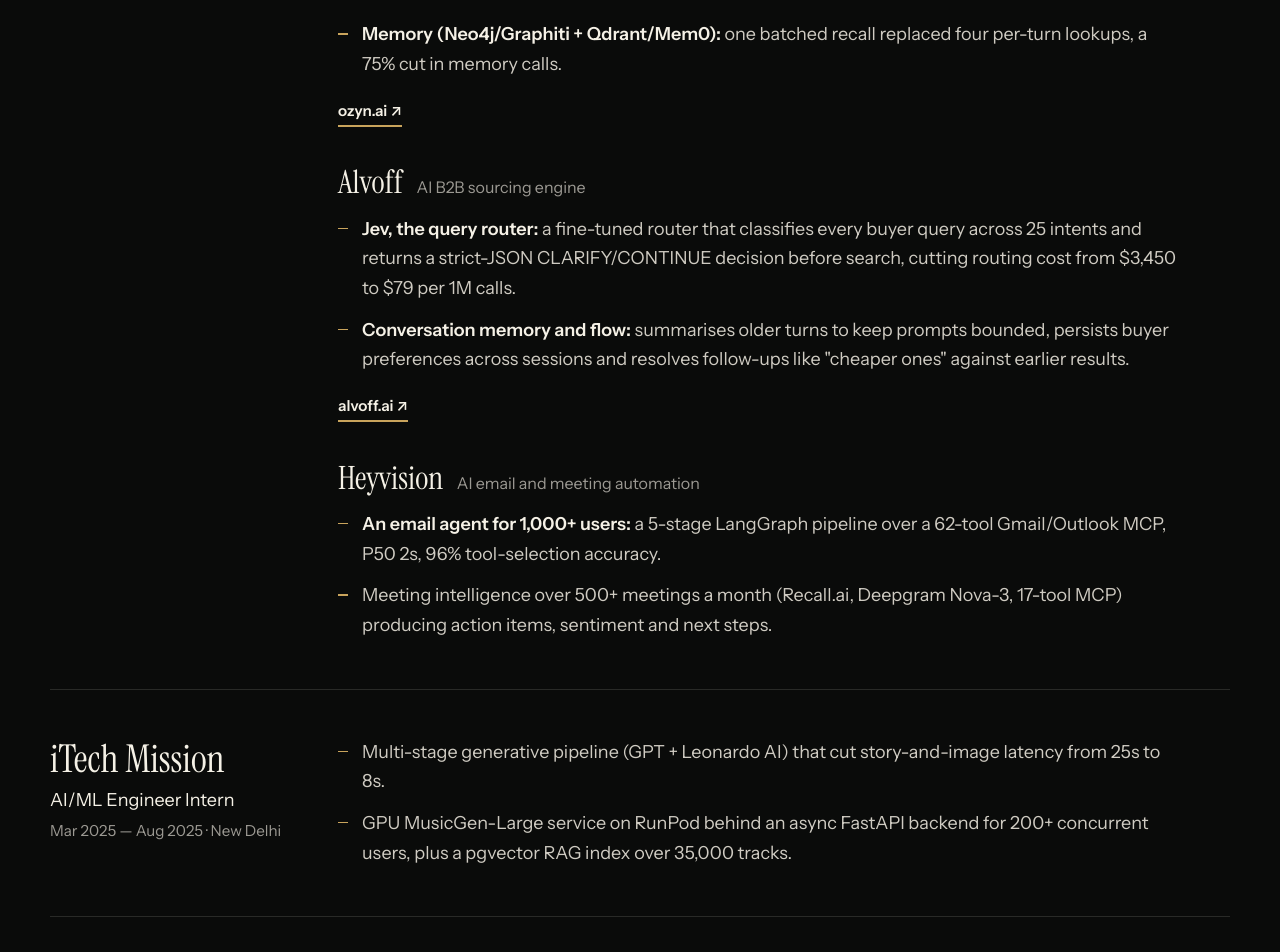
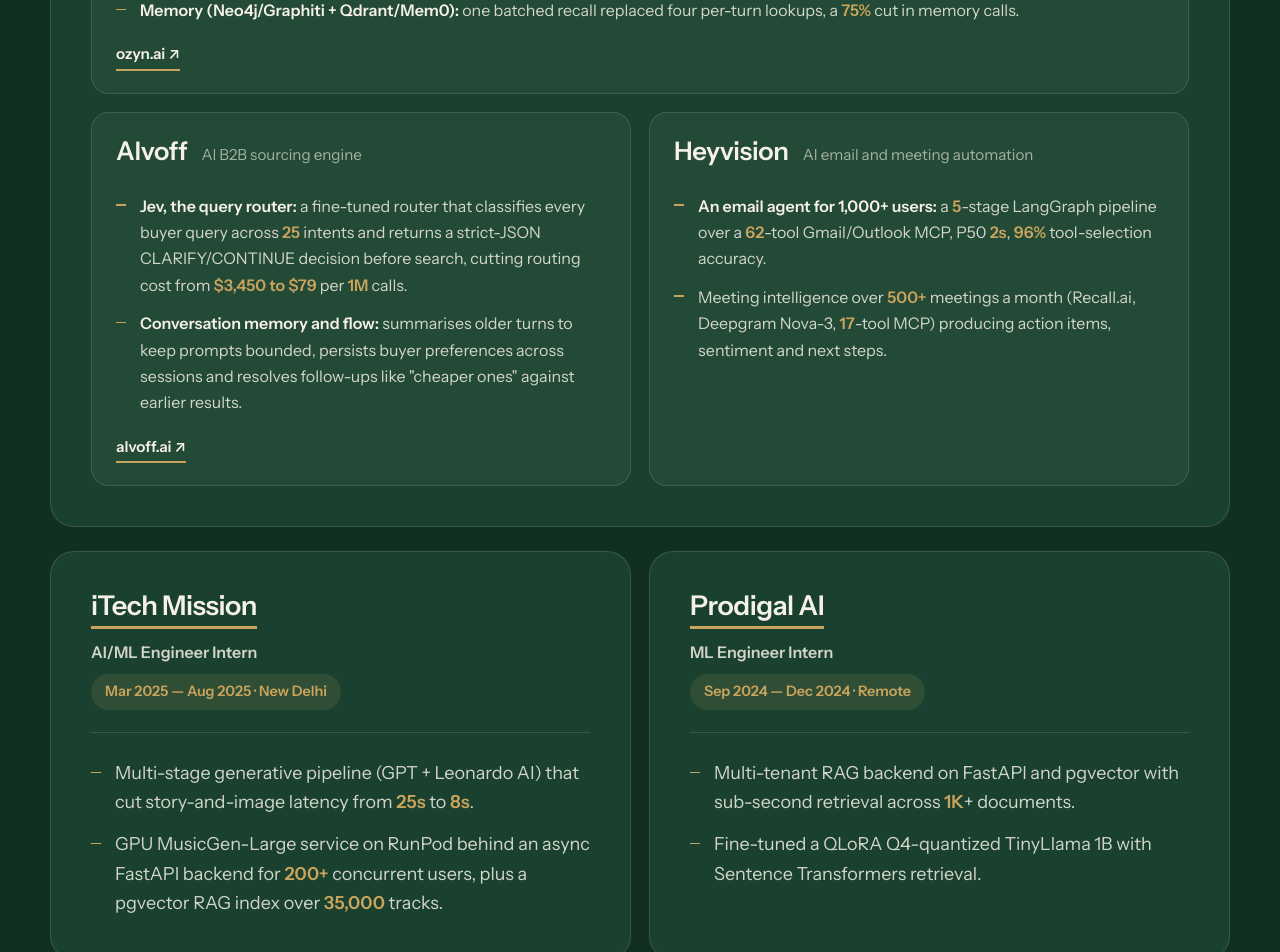
Before and after one commit to AnirudhGupta007/AnirudhGupta007.github.io, a React (Vite) app: page / in a window 1280 px wide. Shown: the part 2320-3272 px from the top of the page. Built offline with nearby package versions, Linux system fonts and the light colour scheme.

Commit message:
Forest-green theme; experience and projects as cards with highlighted metrics

```diff
--- a/src/App.jsx
+++ b/src/App.jsx
@@ -146,35 +146,48 @@ function Projects() {
   )
 }
 
+// Numbers in a bullet (43%, 89% to 100%, $3,450, 599, 1,000+, 2s) are shown as brass highlights.
+const NUM = /((?<![A-Za-z0-9.,\-])~?\$?\d[\d,.]*(?:–\d[\d,.]*)?(?:%|\+|ms\b|s\b|M\b|K\b)?(?:\s(?:to|→)\s~?\$?\d[\d,.]*(?:%|\+)?)?(?![A-Za-z0-9]))/g
+function Highlight({ text }) {
+  return text.split(NUM).map((part, i) => (i % 2 ? <mark key={i}>{part}</mark> : part))
+}
+
 function Bullets({ items }) {
   return (
     <ul className="bullets">
       {items.map((p) => {
         const i = p.indexOf(': ')
-        return i > 0 && i < 48 ? <li key={p}><strong>{p.slice(0, i)}:</strong> {p.slice(i + 2)}</li> : <li key={p}>{p}</li>
+        return i > 0 && i < 48 ? (
+          <li key={p}><strong>{p.slice(0, i)}:</strong> <Highlight text={p.slice(i + 2)} /></li>
+        ) : (
+          <li key={p}><Highlight text={p} /></li>
+        )
       })}
     </ul>
   )
 }
 
 function Experience() {
+  const [main, ...interns] = work
   return (
     <section id="experience" className="section wrap">
       <Head label="Experience" parts={[{ text: 'Agents in production,', br: true }, { text: 'not in notebooks.', em: true }]} />
-      {work.map((job) => (
-        <motion.article className="job" key={job.company} {...reveal}>
-          <div className="job__meta">
-            <h3>{job.company}</h3>
-            <p>{job.role}</p>
-            <p className="muted">{job.period} · {job.place}</p>
+
+      <motion.article className="company" {...reveal}>
+        <header className="company__head">
+          <div>
+            <h3 className="company__name">{main.company}</h3>
+            <p className="company__role">{main.role}</p>
           </div>
-          <div className="job__body">
-            {job.products ? (
-              job.products.map((p) => (
-                <div className="product" key={p.name}>
-                  <h4>
-                    {p.name} <span>{p.tagline}</span>
-                  </h4>
+          <p className="company__when">{main.period} · {main.place}</p>
+        </header>
+        <div className="products">
+          {main.products.map((p) => (
+            <div className={`product ${p.intro ? 'product--lead' : ''}`} key={p.name}>
+              <div className="product__head">
+                <h4>{p.name}</h4>
+                <span className="product__tag">{p.tagline}</span>
+              </div>
               {p.intro && <p className="product__intro">{p.intro}</p>}
               <Bullets items={p.points} />
               {p.url && (
@@ -183,13 +196,24 @@ function Experience() {
                 </a>
               )}
             </div>
-              ))
-            ) : (
-              <Bullets items={job.points} />
-            )}
+          ))}
         </div>
       </motion.article>
+
+      <div className="interns">
+        {interns.map((job) => (
+          <motion.article className="company company--small" key={job.company} {...reveal}>
+            <header className="company__head">
+              <div>
+                <h3 className="company__name">{job.company}</h3>
+                <p className="company__role">{job.role}</p>
+              </div>
+              <p className="company__when">{job.period} · {job.place}</p>
+            </header>
+            <Bullets items={job.points} />
+          </motion.article>
         ))}
+      </div>
     </section>
   )
 }
--- a/src/styles.css
+++ b/src/styles.css
@@ -1,11 +1,12 @@
 /* Three colours: ivory paper, forest green ink, brass for small details. Everything else is an opacity of these. */
 :root {
-  /* Three colours: forest green, brass and black, with ivory for text. */
-  --black: #0A0B0A;
+  /* Three colours: forest green (page, cards, hero), brass (highlights) and ivory (text). */
+  --black: #12301F; /* page: deep forest green */
+  --card: #1A4130; /* cards: a step lighter */
   --ivory: #F5F1E6;
   --forest: #1E4D3A;
   --brass: #C9A45C; /* accent: brass */
-  --k-rgb: 10, 11, 10;
+  --k-rgb: 18, 48, 31;
   --f-rgb: 30, 77, 58;
   --i-rgb: 245, 241, 230;
 
@@ -281,3 +282,57 @@ strong { font-weight: 600; color: var(--text); }
   *, *::before, *::after { animation: none !important; transition: none !important; }
   .year__week i { opacity: 1; transform: none; }
 }
+
+/* Experience as cards: one card per company, a card per product inside */
+.company {
+  background: var(--card); border: 1px solid var(--line); border-radius: 24px;
+  padding: clamp(22px, 3.5vw, 40px); margin-bottom: 24px;
+}
+.company__head {
+  display: flex; justify-content: space-between; align-items: flex-end; flex-wrap: wrap; gap: 8px 24px;
+  padding-bottom: 22px; margin-bottom: 26px; border-bottom: 1px solid var(--line);
+}
+.company__name {
+  font-family: var(--sans); font-weight: 700; font-size: clamp(2rem, 4vw, 2.8rem); line-height: 1.05; letter-spacing: -0.02em;
+  display: inline-block; padding-bottom: 6px; border-bottom: 3px solid var(--brass);
+}
+.company__role { margin-top: 10px; font-size: 1.15rem; font-weight: 600; color: var(--soft); }
+.company__when {
+  font-size: 0.9rem; font-weight: 600; color: var(--brass); padding: 6px 14px; border-radius: 999px;
+  background: rgba(201, 164, 92, 0.12);
+}
+.products { display: grid; grid-template-columns: repeat(2, minmax(0, 1fr)); gap: 18px; }
+.product {
+  background: rgba(var(--i-rgb), 0.045); border: 1px solid var(--line); border-radius: 18px; padding: 24px;
+  display: flex; flex-direction: column; transition: transform 0.3s var(--ease), border-color 0.3s;
+}
+.product:hover { transform: translateY(-3px); border-color: rgba(201, 164, 92, 0.45); }
+.product--lead { grid-column: 1 / -1; }
+.product__head { display: flex; align-items: baseline; flex-wrap: wrap; gap: 6px 14px; margin-bottom: 14px; }
+.product__head h4 { font-family: var(--sans); font-weight: 700; font-size: 1.6rem; letter-spacing: -0.01em; }
+.product__tag { font-size: 0.95rem; color: var(--muted); }
+.product .product__intro { font-size: 1.05rem; color: var(--text); margin-bottom: 16px; }
+.product .bullets li { font-size: 1rem; max-width: none; }
+.product--lead .product__intro { max-width: none; }
+.product__link { margin-top: auto; padding-top: 18px; align-self: flex-start; font-size: 0.95rem; }
+.bullets mark { background: none; color: var(--brass); font-weight: 700; }
+.interns { display: grid; grid-template-columns: repeat(2, minmax(0, 1fr)); gap: 18px; }
+.company--small { margin-bottom: 0; }
+.company--small .company__name { font-size: 1.7rem; }
+.company--small .company__role { font-size: 1rem; }
+.company--small .company__head { flex-direction: column; align-items: flex-start; }
+
+/* Projects as cards too */
+.study {
+  background: var(--card); border: 1px solid var(--line); border-radius: 24px;
+  padding: clamp(22px, 3.5vw, 44px); margin-bottom: 24px;
+}
+.study__name { font-family: var(--sans); font-weight: 700; letter-spacing: -0.02em; font-size: clamp(2.2rem, 5vw, 3.4rem); margin-bottom: 28px; }
+.result li { color: var(--brass); }
+
+@media (max-width: 980px) {
+  .products, .interns { grid-template-columns: 1fr; }
+}
+
+/* buttons inside green cards stand out in brass */
+.study .btn--solid, .company .btn--solid { background: var(--brass); color: var(--black); }
```
Lines whose indentation alone changed are shown as unchanged.
